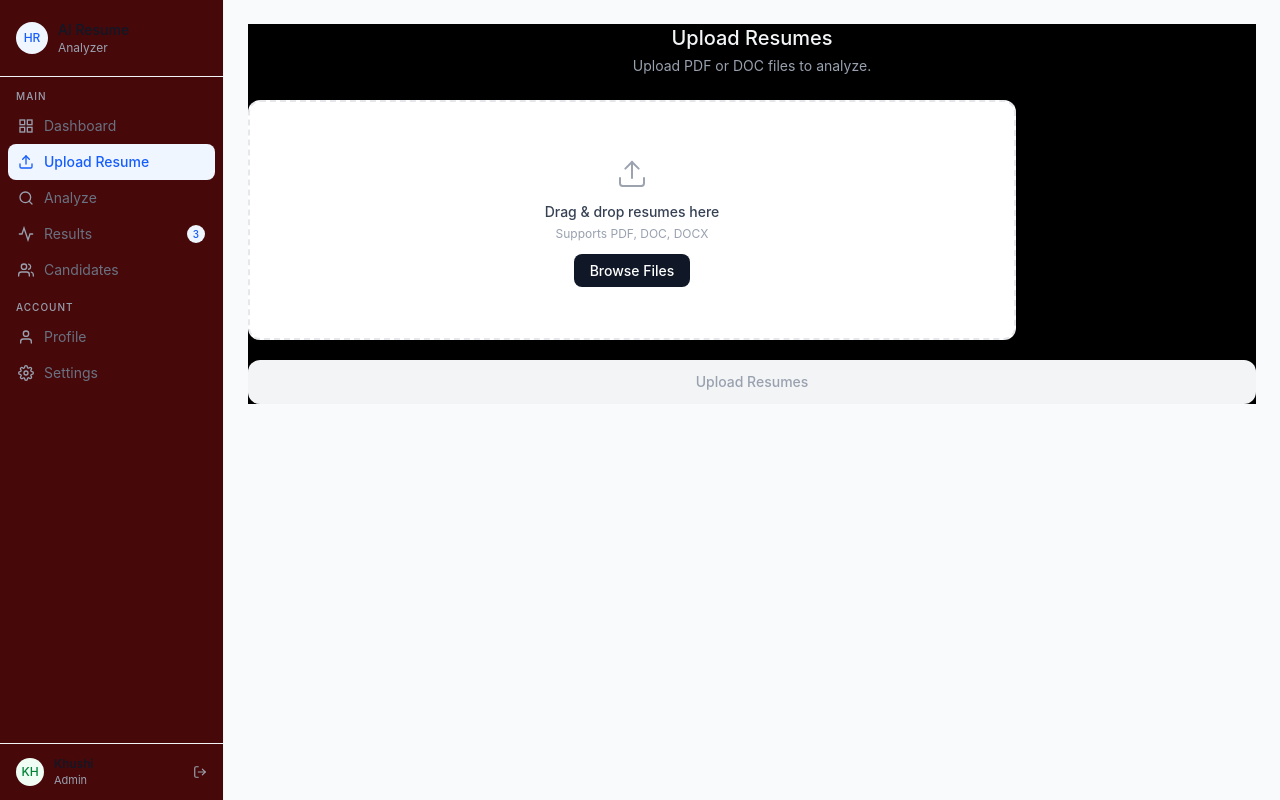
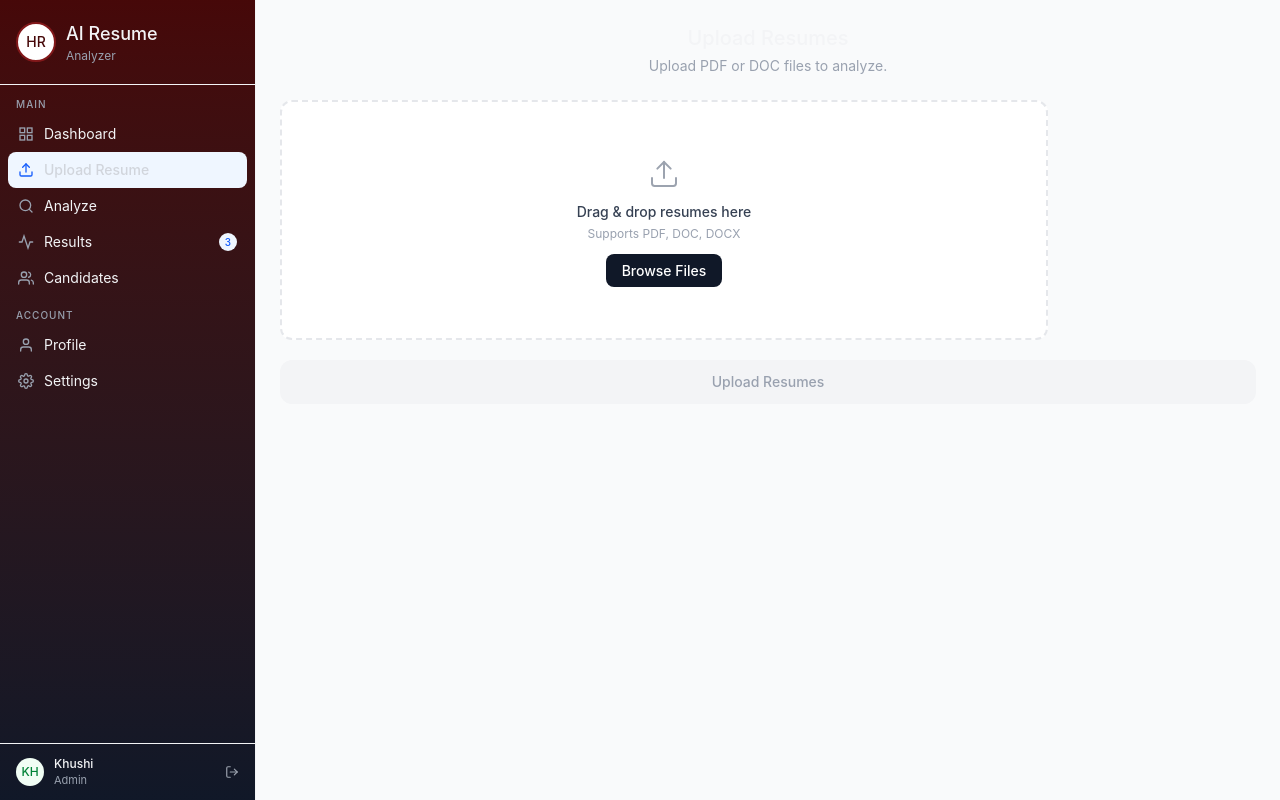
Before and after one commit to nayanbandgar/AI-RESUME-ANALAYZER, a React (Vite) app in the folder frontend/: page /upload in a window 1280 px wide. Built offline with nearby package versions, Linux system fonts and the light colour scheme.

Commit message:
feat: enhance Sidebar and UploadResume components with improved styling and color adjustments

```diff
--- a/frontend/src/components/sidebar.jsx
+++ b/frontend/src/components/sidebar.jsx
@@ -102,16 +102,16 @@ export default function Sidebar() {
   };
 
   return (
-    <div className="w-56 h-screen bg-red-950  border-r border-gray-100 flex flex-col">
+    <div className="w-64 h-screen bg-gradient-to-b from-red-950 to-gray-900 border-r border-gray-100 flex flex-col">
 
       {/* Logo */}
       <div className="px-4 py-5 border-b border-gray-100">
         <div className="flex items-center gap-2.5">
-          <div className="w-8 h-8 rounded-full bg-blue-50 text-blue-600 text-xs font-medium flex items-center justify-center">
+          <div className="w-10 h-10 rounded-full bg-white border-red-900 border-2 text-red-950 text-sm font-medium flex items-center justify-center">
             HR
           </div>
           <div>
-            <p className="text-sm font-medium text-gray-900">AI Resume</p>
+            <p className="text-lg font-medium text-gray-100">AI Resume</p>
             <p className="text-xs text-gray-400">Analyzer</p>
           </div>
         </div>
@@ -135,8 +135,8 @@ export default function Sidebar() {
                   key={item.id}
                   onClick={() => navigate(item.path)}
                   className={`w-full flex items-center gap-2.5 px-2.5 py-2 rounded-lg text-sm transition-colors ${isActive
-                      ? "bg-blue-50 text-blue-600 font-medium"
-                      : "text-gray-500 hover:bg-gray-50 hover:text-gray-700"
+                      ? "bg-blue-50 text-gray-300 font-medium"
+                      : "text-gray-100 hover:bg-gray-50 hover:text-gray-950"
                     }`}
                 >
                   <span className={isActive ? "text-blue-600" : "text-gray-400"}>
@@ -162,7 +162,7 @@ export default function Sidebar() {
             KH
           </div>
           <div className="flex-1 min-w-0">
-            <p className="text-xs font-medium text-gray-900 truncate">Khushi</p>
+            <p className="text-xs font-medium text-gray-100 truncate">Khushi</p>
             <p className="text-[11px] text-gray-400">Admin</p>
           </div>
           <button onClick={handleLogout} title="Logout">
--- a/frontend/src/components/uploadresume.jsx
+++ b/frontend/src/components/uploadresume.jsx
@@ -59,7 +59,7 @@ const uploadResume = async () => {
 };
   navigate("/analyze")
   return (
-    <div className="h-auto w-full bg-black mx-auto">
+    <div className="h-auto w-full  mx-auto">
 
       <div className="mb-6">
         <h1 className="text-xl font-medium text-center text-gray-100">Upload Resumes</h1>
```
